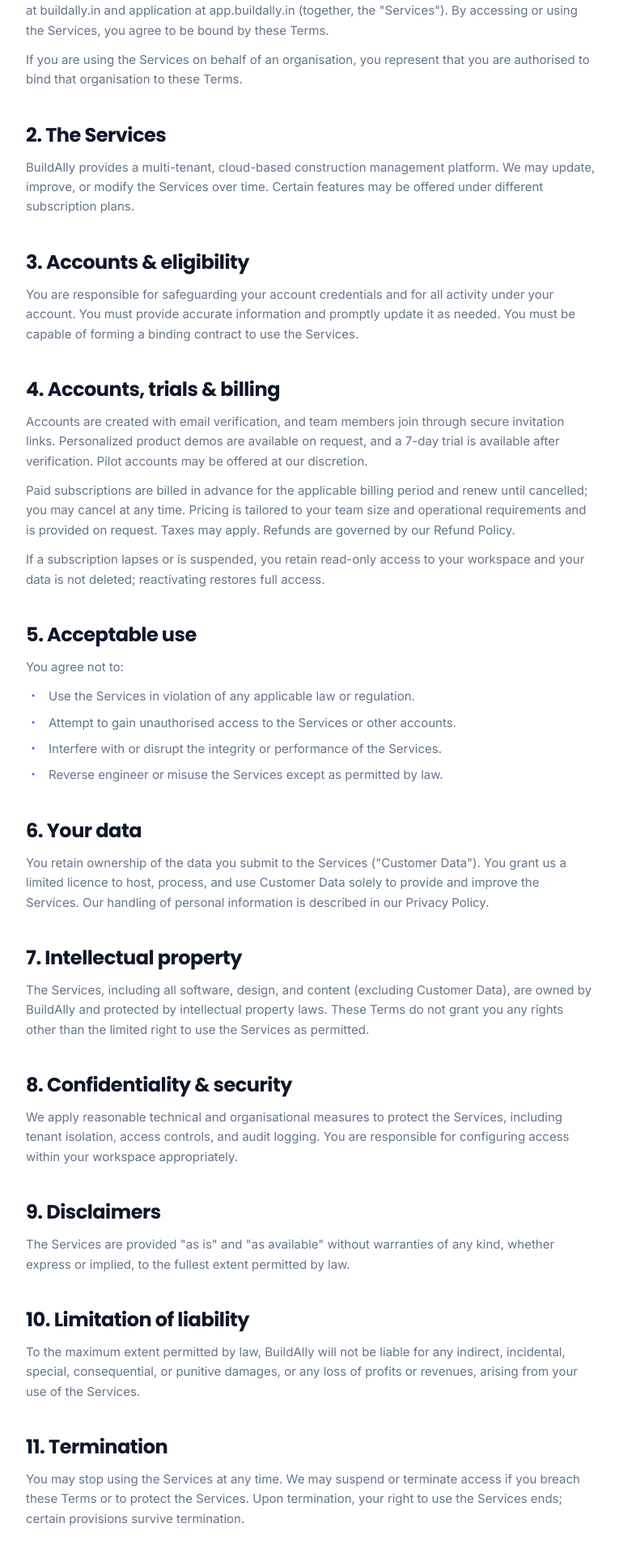
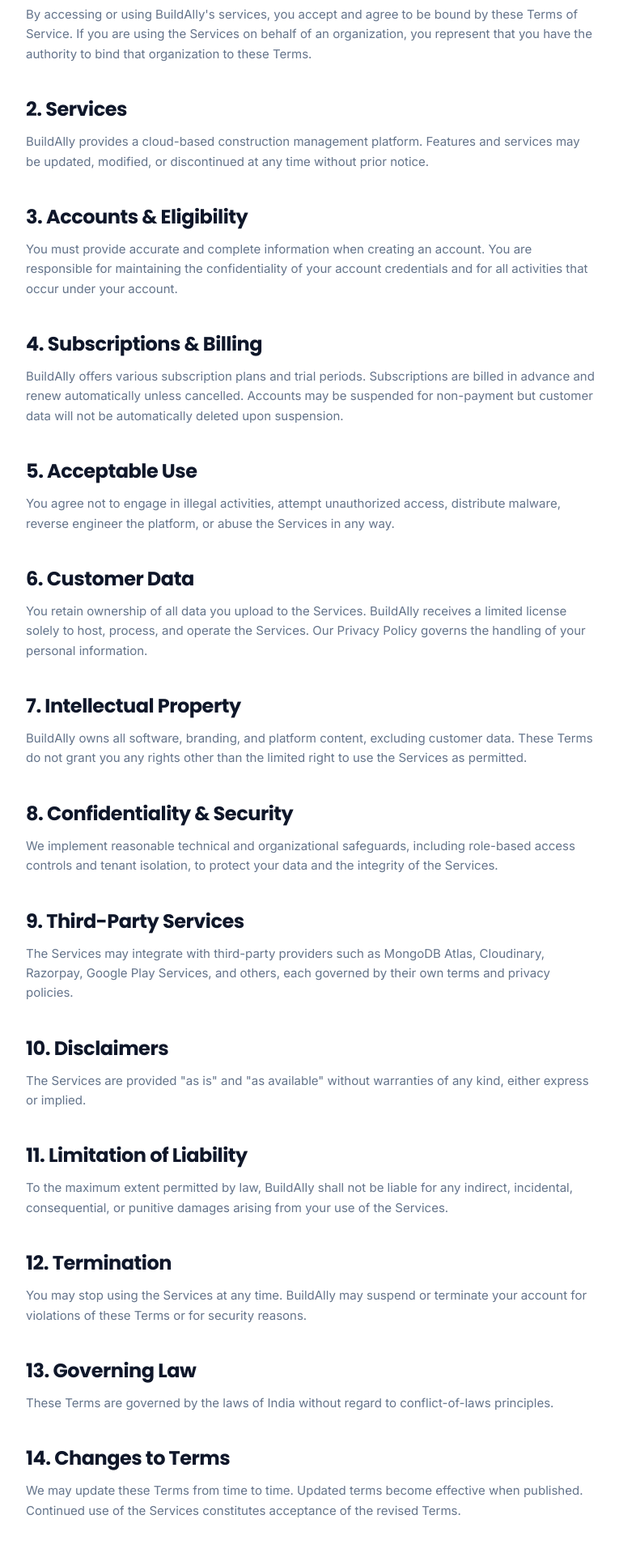
Before and after one commit to HardikKnows/buildAlly-website, a Next.js app: page /terms in a window 1280 px wide. Shown: the part 582-2500 px from the top of the page at 81% size, without its empty margins (256-1021 px from the left). Built offline with nearby package versions, Linux system fonts and the light colour scheme.

Commit message:
updated legal

```diff
--- a/src/app/privacy/page.js
+++ b/src/app/privacy/page.js
@@ -4,7 +4,7 @@
 export const metadata = {
   title: "Privacy Policy",
   description:
-    "How BuildAlly collects, uses, and protects your information. Template policy pending review by counsel.",
+    "Learn how BuildAlly collects, uses, stores, and protects your information when you use our website and construction management platform.",
   alternates: { canonical: "/privacy" },
   robots: { index: true, follow: true },
 };
@@ -13,77 +13,101 @@
   {
     heading: "Introduction",
     body: [
-      "BuildAlly (\"BuildAlly\", \"we\", \"us\", or \"our\") provides construction management software. This Privacy Policy explains how we collect, use, disclose, and safeguard information when you visit our marketing website at buildally.in or use our application at app.buildally.in (together, the \"Services\").",
-      "By using the Services, you agree to the collection and use of information in accordance with this policy.",
+      "BuildAlly provides construction management software via buildally.in and app.buildally.in. Use of the Services constitutes acceptance of this Privacy Policy.",
     ],
   },
   {
-    heading: "Information we collect",
-    body: ["We may collect the following categories of information:"],
+    heading: "Information We Collect",
+    body: [
+      "We collect various types of information to provide and improve our Services:",
+    ],
     list: [
-      "Account and contact information you provide (name, company, email, phone) when signing up, booking a demo, or contacting us.",
-      "Business data you add to the application (sites, expenses, payments, documents, team members).",
-      "Usage and device information, such as pages visited, actions taken, browser type, and IP address, collected via cookies and similar technologies.",
+      "Account information: name, email, phone, company, member ID, role.",
+      "Project/business data: sites, expenses, payments, attendance, documents, photos, comments.",
+      "Device information: device type, operating system, browser, IP address, app version, diagnostics.",
+      "Location information: used with your permission for attendance verification, geofencing, site verification, and location-based photo validation.",
     ],
   },
   {
-    heading: "How we use your information",
-    body: ["We use the information we collect to:"],
-    list: [
-      "Provide, operate, maintain, and improve the Services.",
-      "Respond to demo requests, support enquiries, and other communications.",
-      "Send service-related and, with your consent, marketing communications.",
-      "Monitor and analyse usage to improve security, performance, and features.",
-      "Comply with legal obligations and enforce our terms.",
+    heading: "Camera and Photos",
+    body: [
+      "We may request camera access to capture construction progress and site photos. Photos may include capture time and location metadata where required for verification purposes.",
     ],
   },
   {
-    heading: "Data security & tenant isolation",
+    heading: "Documents and Files",
     body: [
-      "BuildAlly is designed with security in mind, including strict per-company tenant isolation, role-based access control, audit logging, and session management. We apply administrative, technical, and physical safeguards appropriate to the sensitivity of the data.",
-      "No method of transmission or storage is completely secure; we cannot guarantee absolute security.",
+      "Users may upload PDFs, images, drawings, contracts, and office documents. These files are stored securely and accessible only to authorized users according to role-based permissions.",
     ],
   },
   {
-    heading: "Data sharing & disclosure",
+    heading: "How We Use Information",
     body: [
-      "We do not sell your personal information. We may share information with service providers who process data on our behalf, when required by law, or in connection with a business transfer, subject to appropriate safeguards.",
+      "We use collected information to:",
+    ],
+    list: [
+      "Provide and operate our Services.",
+      "Authenticate users and manage access.",
+      "Support project and attendance management.",
+      "Manage documents, expenses, and payments.",
+      "Enhance security and prevent fraud.",
+      "Provide customer support.",
+      "Improve performance and features.",
+      "Comply with legal obligations.",
     ],
   },
   {
-    heading: "Data retention",
+    heading: "Data Storage",
     body: [
-      "We retain information for as long as your account is active or as needed to provide the Services, comply with legal obligations, resolve disputes, and enforce agreements. Free-tier limits do not delete your data.",
+      "Data may be securely stored using trusted cloud providers including MongoDB Atlas, Cloudinary, Railway, Vercel, and Razorpay (for payment processing).",
     ],
   },
   {
-    heading: "Your rights",
+    heading: "Data Sharing",
     body: [
-      "Subject to applicable law, you may have the right to access, correct, export, or delete your personal information, and to object to or restrict certain processing. To exercise these rights, contact us using the details below.",
+      "BuildAlly does not sell personal information. We only share data with authorized organization users, trusted infrastructure providers, or when legally required.",
     ],
   },
   {
-    heading: "Cookies",
+    heading: "Data Security",
     body: [
-      "We use cookies and similar technologies to operate the site, remember preferences, and measure performance. You can control cookies through your browser settings.",
+      "We implement administrative, technical, and organizational safeguards to protect your data. However, no internet transmission or storage is completely secure.",
     ],
   },
   {
-    heading: "Children's privacy",
+    heading: "Data Retention",
     body: [
-      "The Services are intended for businesses and are not directed to children under the age required by applicable law. We do not knowingly collect personal information from children.",
+      "We retain data only as necessary to provide our Services, meet legal obligations, maintain security, and support business operations.",
     ],
   },
   {
-    heading: "Changes to this policy",
+    heading: "Your Rights",
     body: [
-      "We may update this Privacy Policy from time to time. We will post the updated version with a revised \"Last updated\" date.",
+      "You have rights to access, correct, delete, and export your data, and to withdraw permissions where applicable. Contact BuildAlly to exercise these rights or for privacy inquiries.",
     ],
   },
   {
-    heading: "Contact us",
+    heading: "Children's Privacy",
     body: [
-      `If you have questions about this Privacy Policy or our data practices, contact us at ${CONTACT.general}.`,
+      "BuildAlly is intended for business and professional use and is not directed to children under 13 years of age.",
+    ],
+  },
+  {
+    heading: "Third-Party Services",
+    body: [
+      "Our integrations may include Google Play Services, Razorpay, Cloudinary, and MongoDB Atlas, each governed by their own privacy policies.",
+    ],
+  },
+  {
+    heading: "Changes to this Policy",
+    body: [
+      "We may update this Privacy Policy from time to time. Updates will be posted with a revised \"Last Updated\" date.",
+    ],
+  },
+  {
+    heading: "Contact Us",
+    body: [
+      `For questions about this Privacy Policy or our privacy practices, contact us at ${CONTACT.general}.`,
     ],
   },
 ];
@@ -92,8 +116,8 @@
   return (
     <LegalPage
       title="Privacy Policy"
-      updated="14 June 2026"
-      intro="Your trust matters. This policy explains what information we collect and how we use and protect it."
+      updated="13 July 2026"
+      intro="This Privacy Policy explains how BuildAlly collects, uses, stores, and protects information when you use our website, mobile application, and related services."
       sections={SECTIONS}
     />
   );
--- a/src/app/terms/page.js
+++ b/src/app/terms/page.js
@@ -4,100 +4,101 @@
 export const metadata = {
   title: "Terms of Service",
   description:
-    "The terms governing your use of BuildAlly's website and application. Template terms pending review by counsel.",
+    "The terms governing your use of BuildAlly's website, mobile application, and construction management platform.",
   alternates: { canonical: "/terms" },
   robots: { index: true, follow: true },
 };
 
 const SECTIONS = [
   {
-    heading: "Agreement to terms",
+    heading: "Agreement to Terms",
     body: [
-      "These Terms of Service (\"Terms\") govern your access to and use of BuildAlly's marketing website at buildally.in and application at app.buildally.in (together, the \"Services\"). By accessing or using the Services, you agree to be bound by these Terms.",
-      "If you are using the Services on behalf of an organisation, you represent that you are authorised to bind that organisation to these Terms.",
+      "By accessing or using BuildAlly's services, you accept and agree to be bound by these Terms of Service. If you are using the Services on behalf of an organization, you represent that you have the authority to bind that organization to these Terms.",
     ],
   },
   {
-    heading: "The Services",
+    heading: "Services",
     body: [
-      "BuildAlly provides a multi-tenant, cloud-based construction management platform. We may update, improve, or modify the Services over time. Certain features may be offered under different subscription plans.",
+      "BuildAlly provides a cloud-based construction management platform. Features and services may be updated, modified, or discontinued at any time without prior notice.",
     ],
   },
   {
-    heading: "Accounts & eligibility",
+    heading: "Accounts & Eligibility",
     body: [
-      "You are responsible for safeguarding your account credentials and for all activity under your account. You must provide accurate information and promptly update it as needed. You must be capable of forming a binding contract to use the Services.",
+      "You must provide accurate and complete information when creating an account. You are responsible for maintaining the confidentiality of your account credentials and for all activities that occur under your account.",
     ],
   },
   {
-    heading: "Accounts, trials & billing",
+    heading: "Subscriptions & Billing",
     body: [
-      "Accounts are created with email verification, and team members join through secure invitation links. Personalized product demos are available on request, and a 7-day trial is available after verification. Pilot accounts may be offered at our discretion.",
-      "Paid subscriptions are billed in advance for the applicable billing period and renew until cancelled; you may cancel at any time. Pricing is tailored to your team size and operational requirements and is provided on request. Taxes may apply. Refunds are governed by our Refund Policy.",
-      "If a subscription lapses or is suspended, you retain read-only access to your workspace and your data is not deleted; reactivating restores full access.",
+      "BuildAlly offers various subscription plans and trial periods. Subscriptions are billed in advance and renew automatically unless cancelled. Accounts may be suspended for non-payment but customer data will not be automatically deleted upon suspension.",
     ],
   },
   {
-    heading: "Acceptable use",
-    body: ["You agree not to:"],
-    list: [
-      "Use the Services in violation of any applicable law or regulation.",
-      "Attempt to gain unauthorised access to the Services or other accounts.",
-      "Interfere with or disrupt the integrity or performance of the Services.",
-      "Reverse engineer or misuse the Services except as permitted by law.",
+    heading: "Acceptable Use",
+    body: [
+      "You agree not to engage in illegal activities, attempt unauthorized access, distribute malware, reverse engineer the platform, or abuse the Services in any way.",
     ],
   },
   {
-    heading: "Your data",
+    heading: "Customer Data",
     body: [
-      "You retain ownership of the data you submit to the Services (\"Customer Data\"). You grant us a limited licence to host, process, and use Customer Data solely to provide and improve the Services. Our handling of personal information is described in our Privacy Policy.",
+      "You retain ownership of all data you upload to the Services. BuildAlly receives a limited license solely to host, process, and operate the Services. Our Privacy Policy governs the handling of your personal information.",
     ],
   },
   {
-    heading: "Intellectual property",
+    heading: "Intellectual Property",
     body: [
-      "The Services, including all software, design, and content (excluding Customer Data), are owned by BuildAlly and protected by intellectual property laws. These Terms do not grant you any rights other than the limited right to use the Services as permitted.",
+      "BuildAlly owns all software, branding, and platform content, excluding customer data. These Terms do not grant you any rights other than the limited right to use the Services as permitted.",
     ],
   },
   {
-    heading: "Confidentiality & security",
+    heading: "Confidentiality & Security",
     body: [
-      "We apply reasonable technical and organisational measures to protect the Services, including tenant isolation, access controls, and audit logging. You are responsible for configuring access within your workspace appropriately.",
+      "We implement reasonable technical and organizational safeguards, including role-based access controls and tenant isolation, to protect your data and the integrity of the Services.",
+    ],
+  },
+  {
+    heading: "Third-Party Services",
+    body: [
+      "The Services may integrate with third-party providers such as MongoDB Atlas, Cloudinary, Razorpay, Google Play Services, and others, each governed by their own terms and privacy policies.",
     ],
   },
   {
     heading: "Disclaimers",
     body: [
-      "The Services are provided \"as is\" and \"as available\" without warranties of any kind, whether express or implied, to the fullest extent permitted by law.",
+      "The Services are provided \"as is\" and \"as available\" without warranties of any kind, either express or implied.",
     ],
   },
   {
-    heading: "Limitation of liability",
+    heading: "Limitation of Liability",
     body: [
-      "To the maximum extent permitted by law, BuildAlly will not be liable for any indirect, incidental, special, consequential, or punitive damages, or any loss of profits or revenues, arising from your use of the Services.",
+      "To the maximum extent permitted by law, BuildAlly shall not be liable for any indirect, incidental, consequential, or punitive damages arising from your use of the Services.",
     ],
   },
   {
     heading: "Termination",
     body: [
-      "You may stop using the Services at any time. We may suspend or terminate access if you breach these Terms or to protect the Services. Upon termination, your right to use the Services ends; certain provisions survive termination.",
+      "You may stop using the Services at any time. BuildAlly may suspend or terminate your account for violations of these Terms or for security reasons.",
     ],
   },
   {
-    heading: "Governing law",
+    heading: "Governing Law",
     body: [
-      "These Terms are governed by the laws applicable in India, without regard to conflict-of-laws principles. Jurisdiction and venue are to be confirmed by counsel.",
+      "These Terms are governed by the laws of India without regard to conflict-of-laws principles.",
     ],
   },
   {
-    heading: "Changes to these terms",
+    heading: "Changes to Terms",
     body: [
-      "We may modify these Terms from time to time. If we make material changes, we will provide notice as appropriate. Continued use of the Services after changes take effect constitutes acceptance.",
+      "We may update these Terms from time to time. Updated terms become effective when published. Continued use of the Services constitutes acceptance of the revised Terms.",
     ],
   },
   {
     heading: "Contact",
-    body: [`Questions about these Terms? Contact us at ${CONTACT.general}.`],
+    body: [
+      `Questions regarding these Terms may be sent to ${CONTACT.general}.`,
+    ],
   },
 ];
 
@@ -105,8 +106,8 @@
   return (
     <LegalPage
       title="Terms of Service"
-      updated="14 June 2026"
-      intro="These terms set out the rules for using BuildAlly. Please read them carefully."
+      updated="13 July 2026"
+      intro="These Terms of Service govern your access to and use of BuildAlly's website, mobile application, and related services."
       sections={SECTIONS}
     />
   );
```
